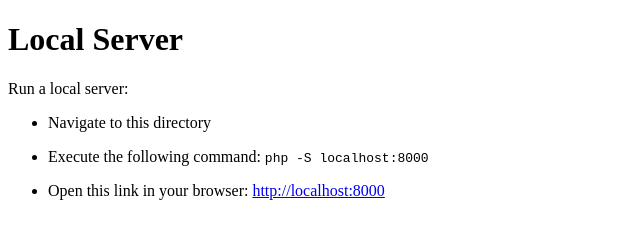
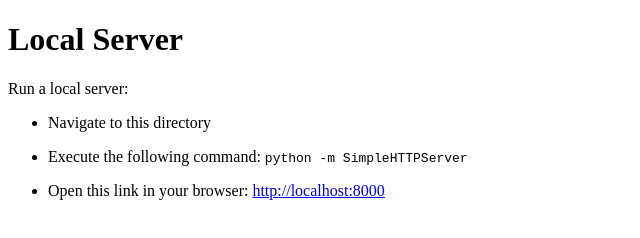
Before and after one commit to shaikhalid/basic-testng, a plain HTML site: page index.html in a window 1280 px wide. Shown: the full height of the page, 0-640 px from the left. Drawn offline with Linux system fonts and the light colour scheme.

Commit message:
Changed code to start a local server

```diff
--- a/index.html
+++ b/index.html
@@ -12,7 +12,7 @@
 			</li>
 			<li>
 				Execute the following command:
-				<code>php -S localhost:8000</code>
+				<code>python -m SimpleHTTPServer</code>
 			</li>
 			<li>
 				<p>Open this link in your browser:
```
